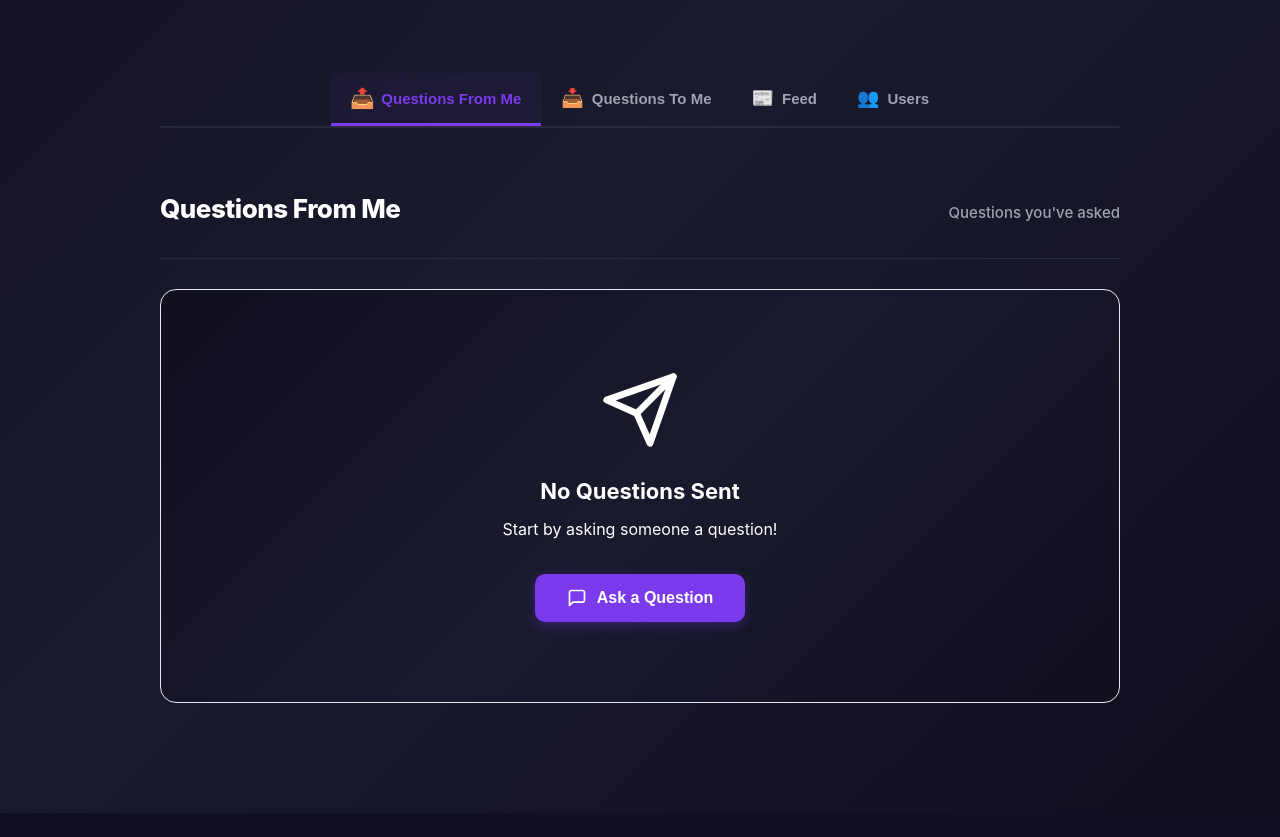
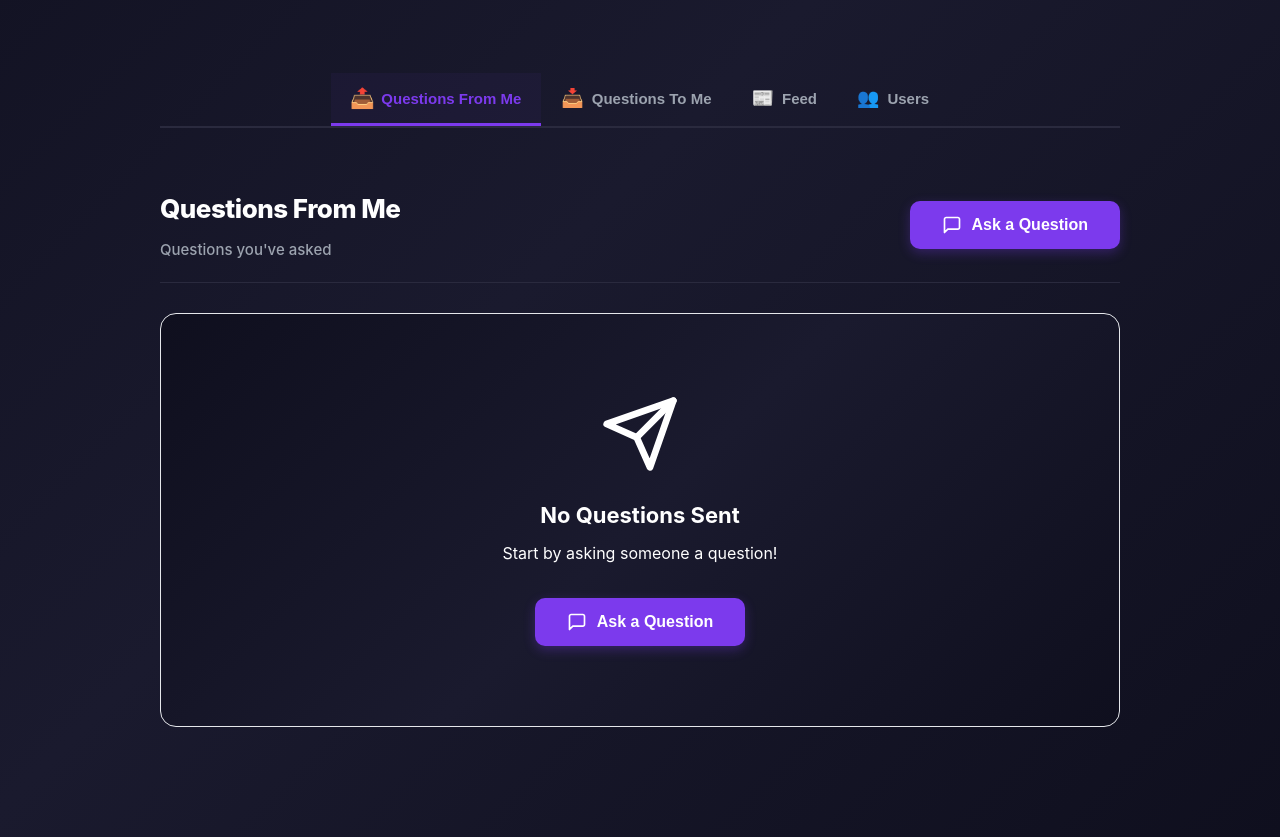
Before and after one commit to ahmedali109/Developers.FM, a Django app: page /auth/profile/ in a window 1280 px wide. Shown: the part 496-1333 px from the top of the page. Before the commit the page ends 1309 px from the top, so only its background shows below. Run offline with Django 5.2, Linux system fonts and the light colour scheme; the visitor is signed in with stand-in values (Sample User, id 1); data comes from the database, SQL or seed files in the repository; data that the repository does not hold is empty.

Commit message:
Add "Ask a Question" button to multiple sections in profile view for improved user interaction

```diff
--- a/templates/accounts/profile.html
+++ b/templates/accounts/profile.html
@@ -66,8 +66,22 @@
         <!-- Messages From Me Tab -->
         <div class="tab-content active" id="messages-from-me">
           <div class="content-header">
+            <div>
               <h2>Questions From Me</h2>
               <p class="content-subtitle">Questions you've asked</p>
+            </div>
+            <button class="btn-ask-question" id="openModalBtn">
+              <svg class="btn-icon" viewBox="0 0 24 24" fill="none">
+                <path
+                  d="M21 15C21 15.5304 20.7893 16.0391 20.4142 16.4142C20.0391 16.7893 19.5304 17 19 17H7L3 21V5C3 4.46957 3.21071 3.96086 3.58579 3.58579C3.96086 3.21071 4.46957 3 5 3H19C19.5304 3 20.0391 3.21071 20.4142 3.58579C20.7893 3.96086 21 4.46957 21 5V15Z"
+                  stroke="currentColor"
+                  stroke-width="2"
+                  stroke-linecap="round"
+                  stroke-linejoin="round"
+                />
+              </svg>
+              Ask a Question
+            </button>
           </div>
 
           <!-- Messages Grid -->
@@ -133,10 +147,24 @@
         <!-- Messages To Me Tab -->
         <div class="tab-content" id="messages-to-me">
           <div class="content-header">
+            <div>
               <h2>Questions To Me</h2>
               <p class="content-subtitle">
                 Answers and responses to your messages
               </p>
+            </div>
+            <button class="btn-ask-question" id="openModalBtn">
+              <svg class="btn-icon" viewBox="0 0 24 24" fill="none">
+                <path
+                  d="M21 15C21 15.5304 20.7893 16.0391 20.4142 16.4142C20.0391 16.7893 19.5304 17 19 17H7L3 21V5C3 4.46957 3.21071 3.96086 3.58579 3.58579C3.96086 3.21071 4.46957 3 5 3H19C19.5304 3 20.0391 3.21071 20.4142 3.58579C20.7893 3.96086 21 4.46957 21 5V15Z"
+                  stroke="currentColor"
+                  stroke-width="2"
+                  stroke-linecap="round"
+                  stroke-linejoin="round"
+                />
+              </svg>
+              Ask a Question
+            </button>
           </div>
           <div class="messages-grid">
             {% if messages_to_me %} {% for message in messages_to_me %}
@@ -179,6 +207,18 @@
             <div class="empty-state">
               <p class="empty-icon">📬</p>
               <p class="empty-text">No messages received yet</p>
+              <button class="btn-ask-question" id="openModalBtn">
+                <svg class="btn-icon" viewBox="0 0 24 24" fill="none">
+                  <path
+                    d="M21 15C21 15.5304 20.7893 16.0391 20.4142 16.4142C20.0391 16.7893 19.5304 17 19 17H7L3 21V5C3 4.46957 3.21071 3.96086 3.58579 3.58579C3.96086 3.21071 4.46957 3 5 3H19C19.5304 3 20.0391 3.21071 20.4142 3.58579C20.7893 3.96086 21 4.46957 21 5V15Z"
+                    stroke="currentColor"
+                    stroke-width="2"
+                    stroke-linecap="round"
+                    stroke-linejoin="round"
+                  />
+                </svg>
+                Ask a Question
+              </button>
             </div>
             {% endif %}
           </div>
@@ -187,8 +227,22 @@
         <!-- Feed Tab -->
         <div class="tab-content" id="feed">
           <div class="content-header">
+            <div>
               <h2>Feed</h2>
               <p class="content-subtitle">Latest questions from the community</p>
+            </div>
+            <button class="btn-ask-question" id="openModalBtn">
+              <svg class="btn-icon" viewBox="0 0 24 24" fill="none">
+                <path
+                  d="M21 15C21 15.5304 20.7893 16.0391 20.4142 16.4142C20.0391 16.7893 19.5304 17 19 17H7L3 21V5C3 4.46957 3.21071 3.96086 3.58579 3.58579C3.96086 3.21071 4.46957 3 5 3H19C19.5304 3 20.0391 3.21071 20.4142 3.58579C20.7893 3.96086 21 4.46957 21 5V15Z"
+                  stroke="currentColor"
+                  stroke-width="2"
+                  stroke-linecap="round"
+                  stroke-linejoin="round"
+                />
+              </svg>
+              Ask a Question
+            </button>
           </div>
           <div class="feed-grid">
             {% if feed %} {% for item in feed %} {% if item.sender %}
@@ -313,6 +367,18 @@
             <div class="empty-state">
               <p class="empty-icon">📭</p>
               <p class="empty-text">No feed items available</p>
+              <button class="btn-ask-question" id="openModalBtn">
+                <svg class="btn-icon" viewBox="0 0 24 24" fill="none">
+                  <path
+                    d="M21 15C21 15.5304 20.7893 16.0391 20.4142 16.4142C20.0391 16.7893 19.5304 17 19 17H7L3 21V5C3 4.46957 3.21071 3.96086 3.58579 3.58579C3.96086 3.21071 4.46957 3 5 3H19C19.5304 3 20.0391 3.21071 20.4142 3.58579C20.7893 3.96086 21 4.46957 21 5V15Z"
+                    stroke="currentColor"
+                    stroke-width="2"
+                    stroke-linecap="round"
+                    stroke-linejoin="round"
+                  />
+                </svg>
+                Ask a Question
+              </button>
             </div>
             {% endif %}
           </div>
@@ -321,8 +387,22 @@
         <!-- Users Tab -->
         <div class="tab-content" id="users">
           <div class="content-header">
+            <div>
               <h2>Users</h2>
               <p class="content-subtitle">Connect with other community members</p>
+            </div>
+            <button class="btn-ask-question" id="openModalBtn">
+              <svg class="btn-icon" viewBox="0 0 24 24" fill="none">
+                <path
+                  d="M21 15C21 15.5304 20.7893 16.0391 20.4142 16.4142C20.0391 16.7893 19.5304 17 19 17H7L3 21V5C3 4.46957 3.21071 3.96086 3.58579 3.58579C3.96086 3.21071 4.46957 3 5 3H19C19.5304 3 20.0391 3.21071 20.4142 3.58579C20.7893 3.96086 21 4.46957 21 5V15Z"
+                  stroke="currentColor"
+                  stroke-width="2"
+                  stroke-linecap="round"
+                  stroke-linejoin="round"
+                />
+              </svg>
+              Ask a Question
+            </button>
           </div>
           <div class="users-grid">
             {% if users %} {% for user_item in users %}
@@ -344,11 +424,6 @@
                 {{ user_item.get_full_name|default:user_item.username }}
               </h3>
               <p class="user-handle">@{{ user_item.username }}</p>
-              <p class="user-stats">
-                <span>{{ user_item|questions_count }} Questions</span>
-                <span>•</span>
-                <span>{{ user_item|answers_count }} Answers</span>
-              </p>
               <button
                 class="btn-ask-user"
                 data-user-id="{{ user_item.id }}"
```
Lines whose indentation alone changed are shown as unchanged.
